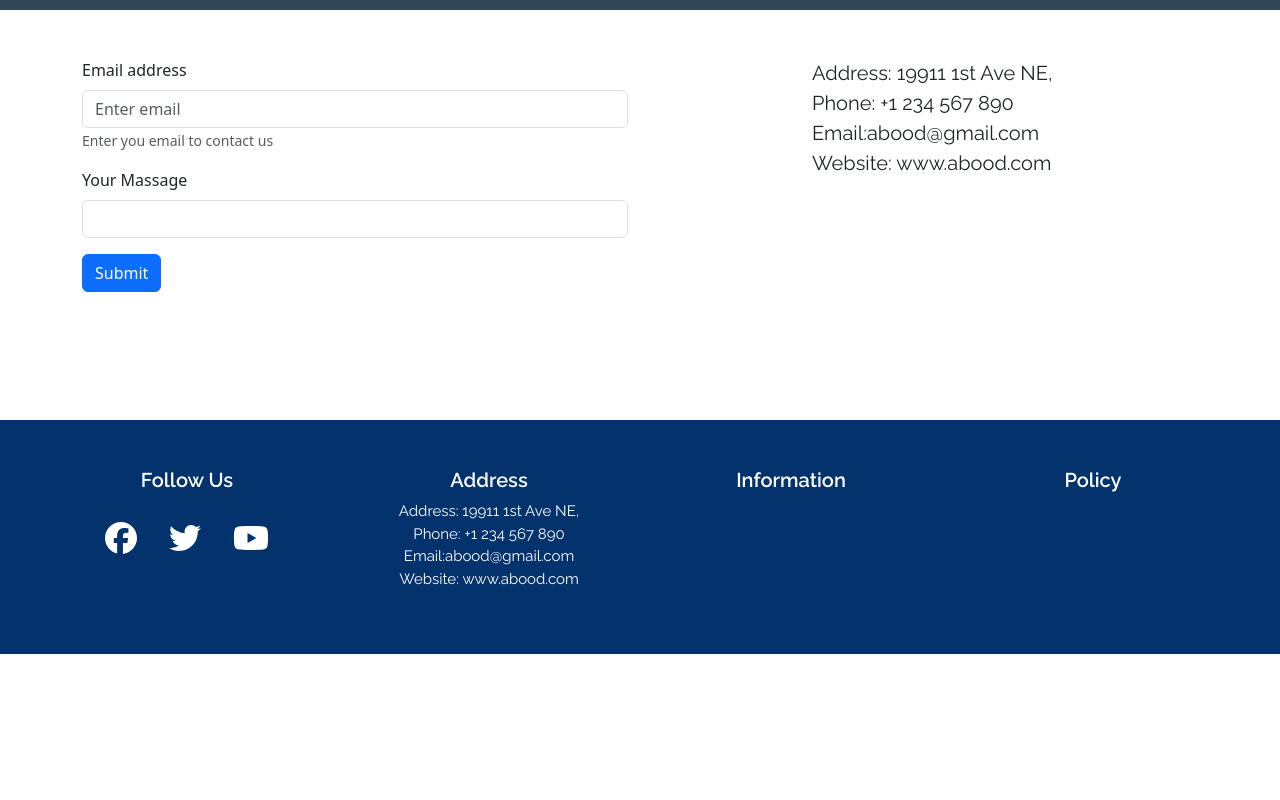
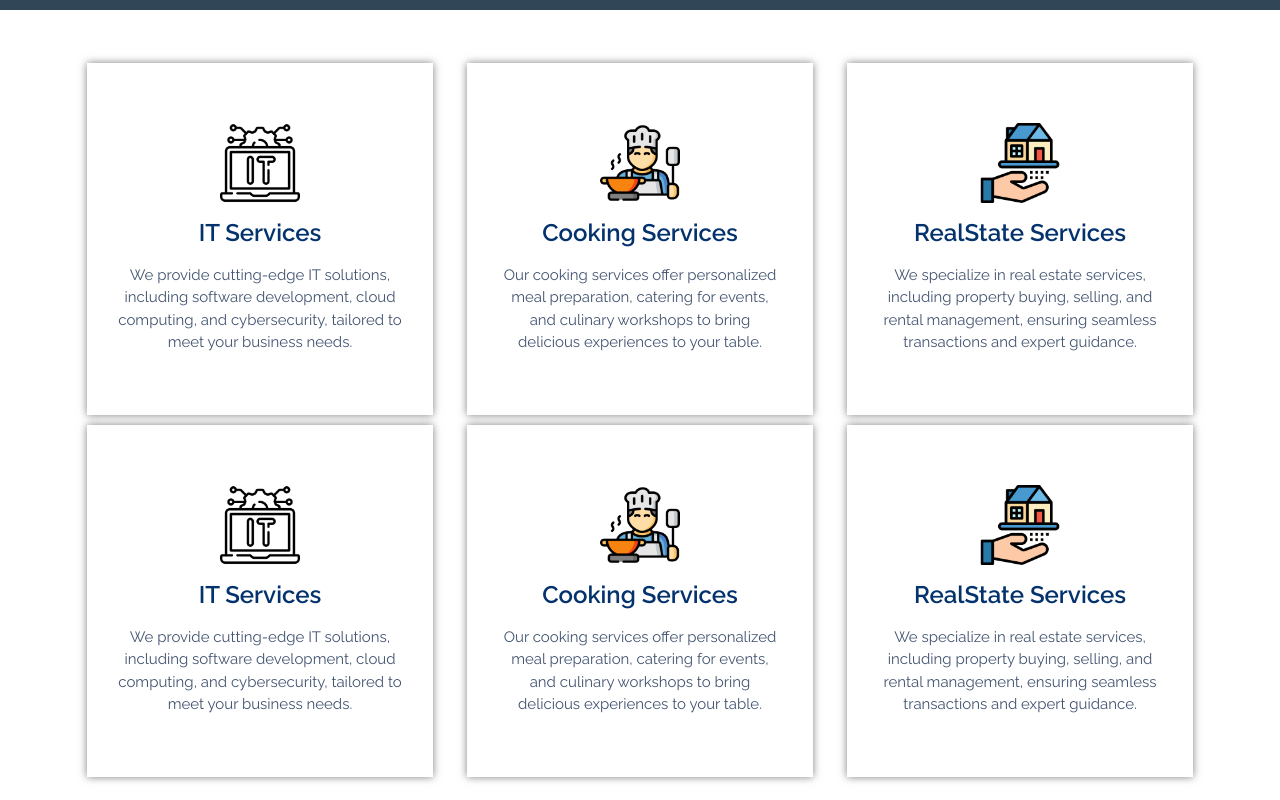
Before and after one commit to abdalrahmanalmahrouq/reactproject, a React (Create React App) app: page / in a window 1280 px wide. Shown: the part 540-1340 px from the top of the page. Before the commit the page ends 1194 px from the top, so only its background shows below. Built offline with nearby package versions, Linux system fonts and the light colour scheme; grey boxes are pictures that could not be loaded.

Commit message:
adding Services Page

```diff
--- a/src/App.js
+++ b/src/App.js
@@ -7,12 +7,13 @@ import Courses from './pages/Courses';
 import Portfolio from './pages/Portfolio';
 import Contactus from './components/Contactus/Contactus';
 import ContactUs from './pages/ContactUs';
+import Services from './pages/Services';
 
 function App() {
   return (
     <div >
 
-<ContactUs/>
+<Services/>
     </div>
   );
 }
--- a/src/components/AllServices/AllServices.jsx
+++ b/src/components/AllServices/AllServices.jsx
@@ -1,15 +1,68 @@
 import React, { Component, Fragment } from 'react'
-import { Container, Row } from 'react-bootstrap'
+import { Container, Row,Col,Form,Button } from 'react-bootstrap'
+import It from '../../assets/images/it.png'
+import Cooking from '../../assets/images/cooking.png'
+import Real from '../../assets/images/realstate.png'
 
  class AllServices extends Component {
   render() {
     return (
-      <Fragment>
-        <Container>
-            <Row>
+        <Fragment>
+        <Container className='text-center mt-5'>
 
+            <Row className='text-center' >
+                <Col lg={4} md={6} sm={12}  >
+                <div className=' serviceCard '>
+                <img src={It} alt="" className='serviceimages'/>
+                <h2 className='serviceName' >IT Services</h2>
+                <p className='servicedescription '>We provide cutting-edge IT solutions, including software development, cloud computing, and cybersecurity, tailored to meet your business needs.</p>
+                </div>
+                </Col>
+
+                <Col lg={4} md={6} sm={12} >
+                <div className=' serviceCard '>
+                <img src={Cooking} alt="" className='serviceimages' />
+                <h2 className='serviceName' >Cooking Services</h2>
+                <p className='servicedescription '>Our cooking services offer personalized meal preparation, catering for events, and culinary workshops to bring delicious experiences to your table.</p>
+                </div>
+                </Col>
+
+                <Col lg={4} md={6} sm={12} >
+                <div className=' serviceCard '>
+                <img src={Real} alt=""  className='serviceimages'/>
+                <h2 className='serviceName' >RealState Services</h2>
+                <p className='servicedescription '>We specialize in real estate services, including property buying, selling, and rental management, ensuring seamless transactions and expert guidance.</p>
+                </div>
+                </Col>
             </Row>
+            <Row className='text-center' >
+                <Col lg={4} md={6} sm={12}  >
+                <div className=' serviceCard '>
+                <img src={It} alt="" className='serviceimages'/>
+                <h2 className='serviceName' >IT Services</h2>
+                <p className='servicedescription '>We provide cutting-edge IT solutions, including software development, cloud computing, and cybersecurity, tailored to meet your business needs.</p>
+                </div>
+                </Col>
+
+                <Col lg={4} md={6} sm={12} >
+                <div className=' serviceCard '>
+                <img src={Cooking} alt="" className='serviceimages' />
+                <h2 className='serviceName' >Cooking Services</h2>
+                <p className='servicedescription '>Our cooking services offer personalized meal preparation, catering for events, and culinary workshops to bring delicious experiences to your table.</p>
+                </div>
+                </Col>
+
+                <Col lg={4} md={6} sm={12} >
+                <div className=' serviceCard '>
+                <img src={Real} alt=""  className='serviceimages'/>
+                <h2 className='serviceName' >RealState Services</h2>
+                <p className='servicedescription '>We specialize in real estate services, including property buying, selling, and rental management, ensuring seamless transactions and expert guidance.</p>
+                </div>
+                </Col>
+            </Row>
+
         </Container>
+
       </Fragment>
     )
   }
--- /dev/null
+++ b/src/pages/Services.jsx
@@ -0,0 +1,22 @@
+import React, { Component, Fragment } from 'react'
+import Topnavigation from '../components/Topnavigation/Topnavigation'
+import PageTop from '../components/PageTop/PageTop'
+import AllServices from '../components/AllServices/AllServices'
+import Footer from '../components/Footer/Footer'
+import Contactus from '../components/Contactus/Contactus'
+
+ class Services extends Component {
+  render() {
+    return (
+      <Fragment>
+        <Topnavigation/>
+        <PageTop pagetitle='Services'/>
+        <AllServices/>
+        <Contactus/>
+        <Footer/>
+      </Fragment>
+    )
+  }
+}
+
+export default Services
```
